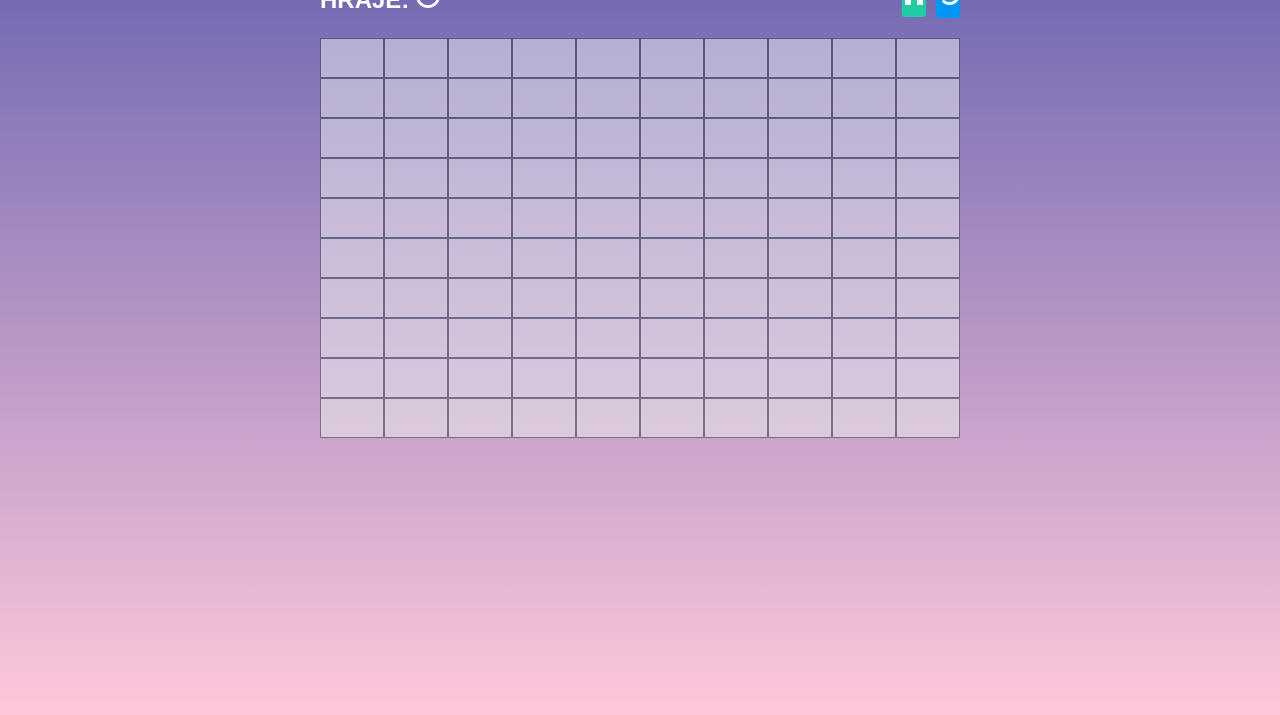
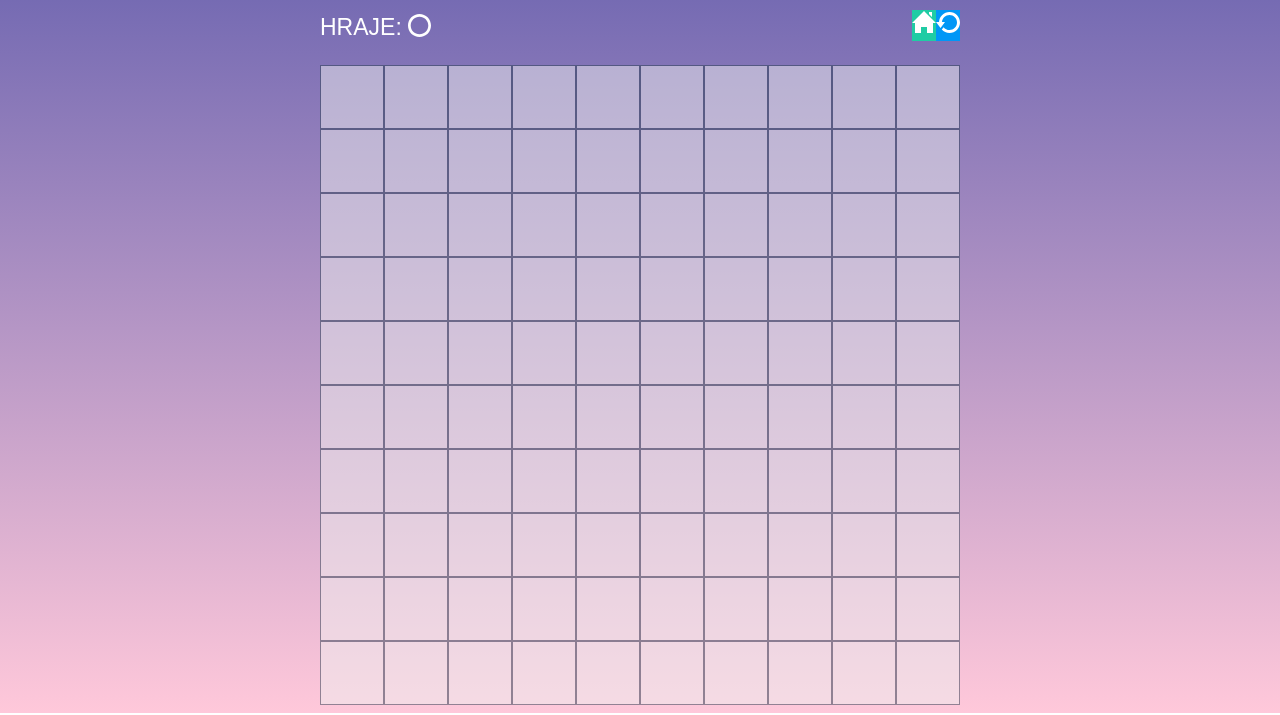
Before and after one commit to hornermar/piskvorky, a plain HTML site: page hra.html in a window 1280 px wide. Shown: the part 108-823 px from the top of the page. Drawn offline with Linux system fonts and the light colour scheme.

Commit message:
Skoro, ale ne

```diff
--- a/hra.html
+++ b/hra.html
@@ -15,21 +15,26 @@
     <div class="container-play">
       <h1>Piškvorky</h1>
       <div class="panel">
-        <h2>
-          HRAJE: <img class="symbol" src="podklady/circle.svg" alt="kolečko" />
-        </h2>
+        <div class="panel-left">
+          <p>
+            HRAJE:
+            <img class="symbol" src="podklady/circle.svg" alt="kolečko" />
+          </p>
+        </div>
+        <div class="panel-right">
           <ul>
-          <li class="rules-btn icon">
-            <a href="index.html"
+            <li>
+              <a class="home-btn" href="index.html"
                 ><img src="podklady/home.svg" alt="návrat"
               /></a>
             </li>
-          <li class="play-btn icon">
-            <a href="hra.html"
+            <li>
+              <a class="play-btn" href="hra.html"
                 ><img src="podklady/restart.svg" alt="znovu"
               /></a>
             </li>
           </ul>
+        </div>
       </div>
       <div class="play-button">
         <button></button><button></button><button></button><button></button
--- a/style.css
+++ b/style.css
@@ -1,6 +1,10 @@
 html {
   box-sizing: border-box;
 }
+
+/* * {
+  outline: 1px solid black;
+} */
 
 body {
   background: linear-gradient(#615dad, #ffc8da);
@@ -102,6 +106,7 @@ a {
   width: 1em;
   height: 1em;
   filter: invert(100%);
+  vertical-align: -0.1em;
 }
 
 .rules-img img {
@@ -119,9 +124,9 @@ figure {
   font-style: italic;
 }
 
-@media (min-width: 800px) {
+@media (min-width: 768px) {
   .rules-text {
-    width: 770px;
+    max-width: 750px;
   }
   .rules-img {
     display: flex;
@@ -139,19 +144,22 @@ figure {
 
 .container-play {
   max-width: 80vmin;
+  display: flex;
+  flex-direction: column;
   color: white;
   margin: auto;
 }
 
 .panel {
   display: flex;
-  flex-direction: row;
   justify-content: space-between;
-  margin-bottom: 20px;
+  margin: 20px 0;
 }
 
-h2 {
+.panel p {
+  font-size: 23px;
   margin: 0;
+  padding: 0;
 }
 
 .container-play ul {
@@ -172,17 +180,19 @@ h2 {
 .play-button {
   display: flex;
   flex-wrap: wrap;
+  width: 100%;
 }
 
 .container-play button {
   padding: 0;
-  width: 10%;
-  height: 40px;
+  width: calc(80vmin / 10);
+  height: calc(80vmin / 10);
   border: 1.5px solid #283e50;
   opacity: 50%;
 }
 
 button:hover,
 button:focus {
+  cursor: pointer;
   opacity: 80%;
 }
```
Lines whose indentation alone changed are shown as unchanged.
